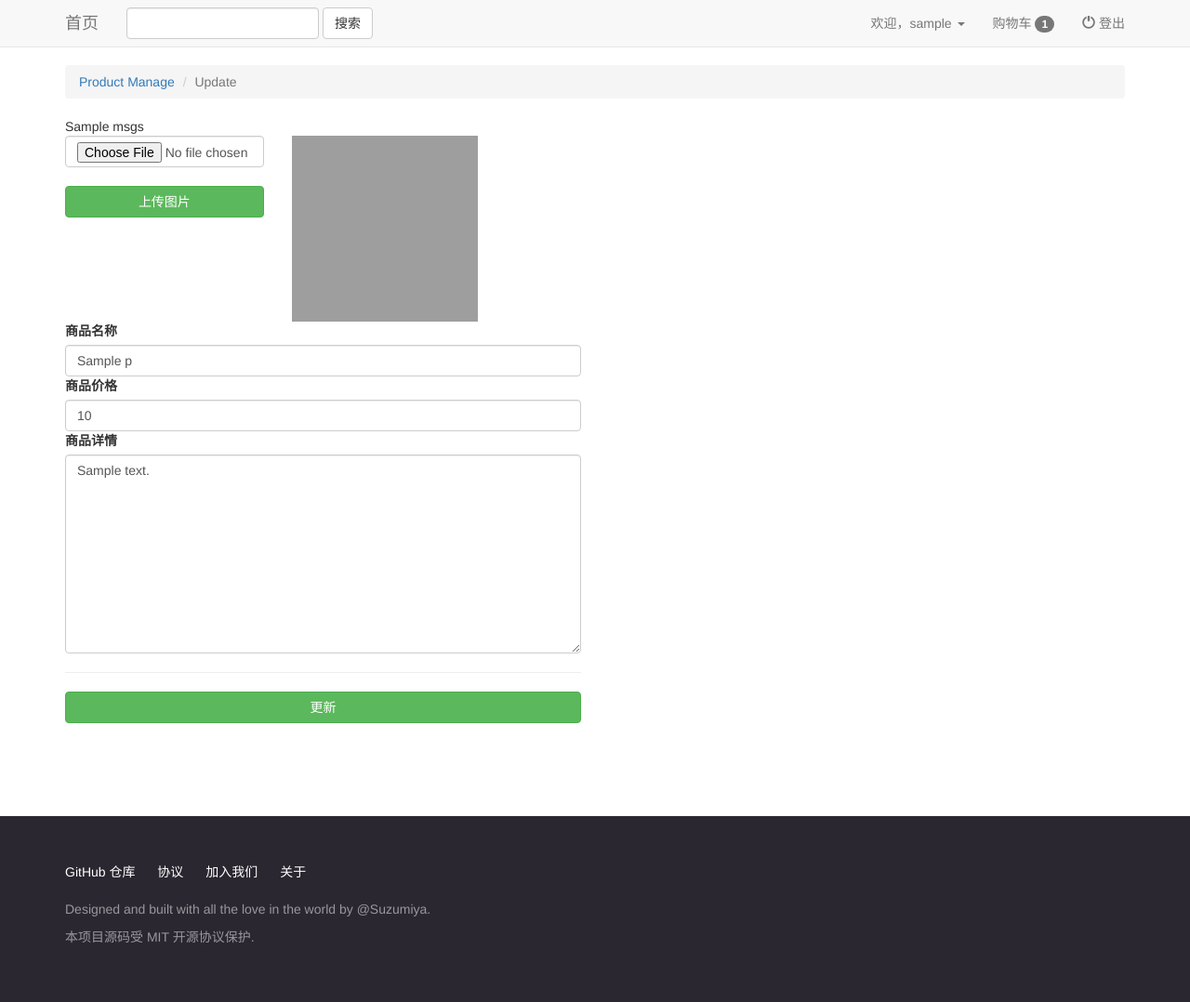
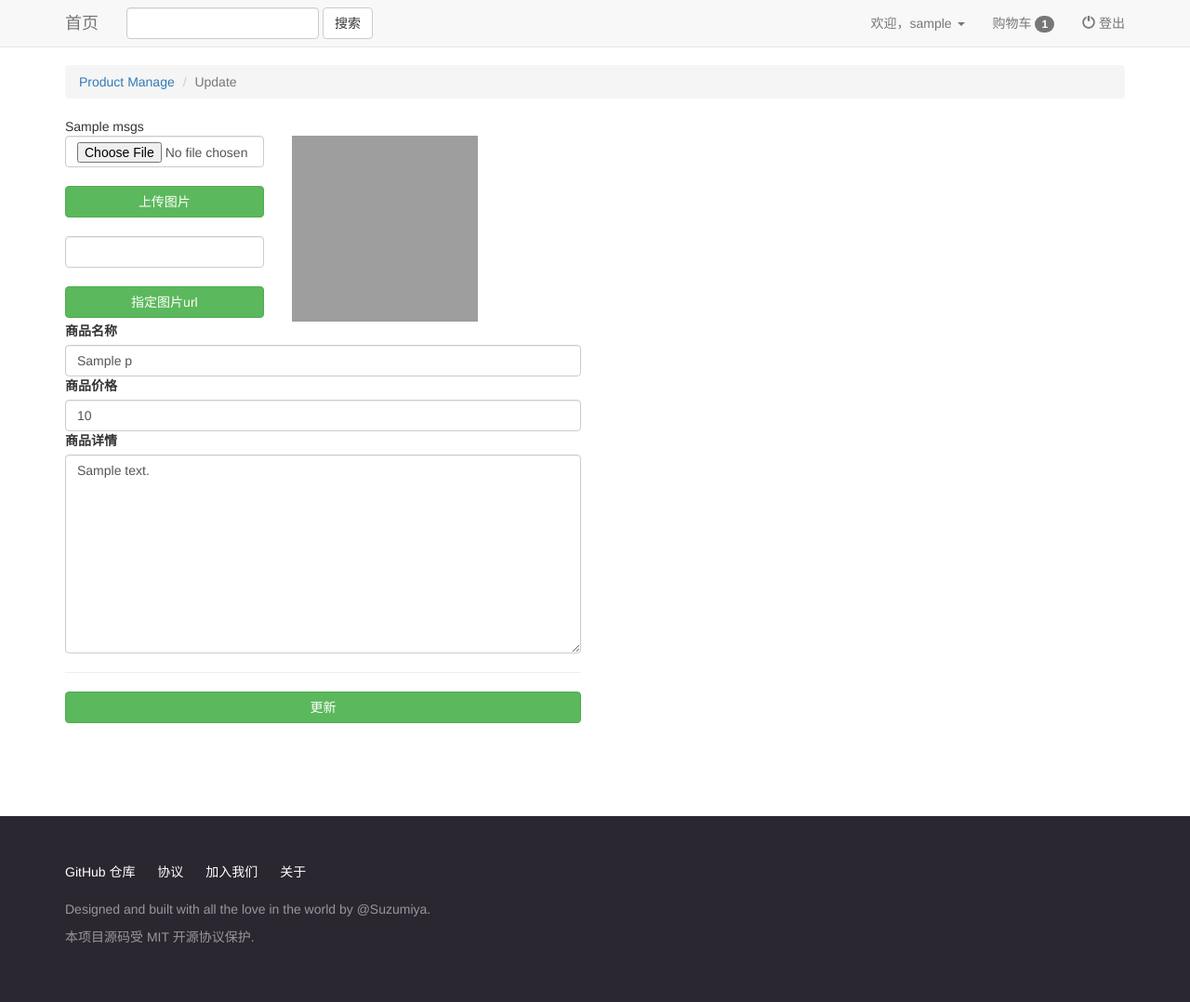
Before and after one commit to AdamEECS/ec, a Flask app: template templates/product_edit.html in a window 1280 px wide. Shown: the whole page at 93% size. Run offline with Flask 2, Linux system fonts and the light colour scheme; the template is opened without the code that fills it: most values are stand-ins (such as "Sample title", 1, 10 or a date in 2020); some libraries are stand-ins or nearby versions; grey boxes are pictures that could not be loaded.

Commit message:
增加手动指定图片url功能

```diff
--- a/models/product.py
+++ b/models/product.py
@@ -47,3 +47,7 @@ class Product(MongoModel):
     def qiniu_pic(self, key='default.png'):
         self.pic = '{}{}{}'.format(app.config['CDN_URL'], key, '-webp')
         self.save()
+
+    def set_pic_url(self, url):
+        self.pic = url
+        self.save()
--- a/templates/product_edit.html
+++ b/templates/product_edit.html
@@ -20,6 +20,13 @@
                     <input name="file" type="file" class="form-control" required>
                     <br>
                     <button class="btn btn-success btn-block" >上传图片</button>
+                </form>
+                <br>
+                <form method="post" action="{{ url_for('admin.set_product_pic_url', uuid=p.uuid) }}"
+                enctype="multipart/form-data" data-uuid={{ p.uuid }}>
+                    <input name="file_url" class="form-control" required>
+                    <br>
+                    <button class="btn btn-success btn-block" >指定图片url</button>
                 </form>
             </div>
             <div class="col-xs-7">
```
Also changed, not shown: routes/admin.py (+9 -0 lines).
